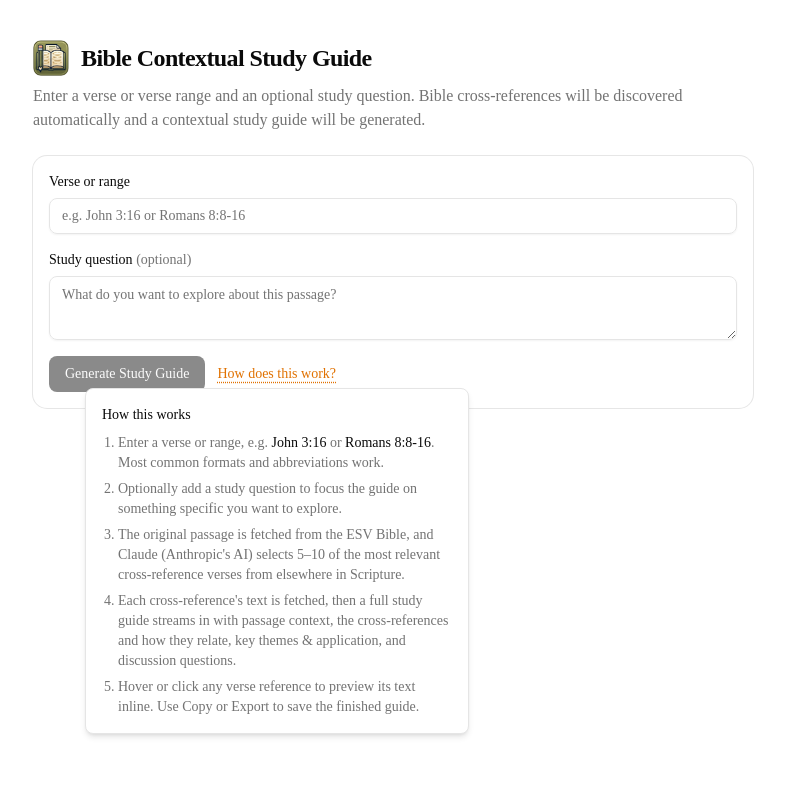
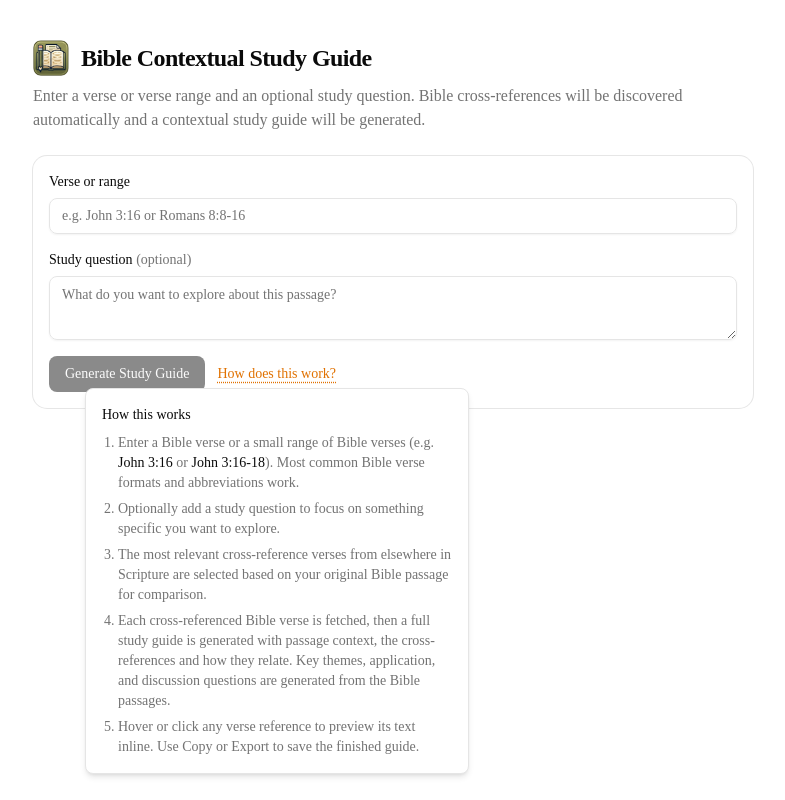
Before and after one commit to ez-p/bible_xref2, a Next.js app: page / in a window 1280 px wide. Both pictures are taken after a click on the button "How does this work?". Shown: the whole page, without its empty margins (247-1032 px from the left). Built offline with nearby package versions, Linux system fonts and the light colour scheme.

Commit message:
Updated the help text

```diff
--- a/src/components/study-form.tsx
+++ b/src/components/study-form.tsx
@@ -137,23 +137,24 @@ export function StudyForm() {
                     <p className="font-medium">How this works</p>
                     <ol className="list-decimal space-y-1.5 pl-4 text-muted-foreground">
                       <li>
-                        Enter a verse or range, e.g. <span className="text-foreground">John 3:16</span> or{" "}
-                        <span className="text-foreground">Romans 8:8-16</span>. Most common formats and
-                        abbreviations work.
+                        Enter a Bible verse or a small range of Bible verses (e.g.{" "}
+                        <span className="text-foreground">John 3:16</span> or{" "}
+                        <span className="text-foreground">John 3:16-18</span>). Most common Bible verse
+                        formats and abbreviations work.
                       </li>
                       <li>
-                        Optionally add a study question to focus the guide on something specific you want
-                        to explore.
+                        Optionally add a study question to focus on something specific you want to
+                        explore.
                       </li>
                       <li>
-                        The original passage is fetched from the ESV Bible, and Claude (Anthropic&apos;s AI)
-                        selects 5&ndash;10 of the most relevant cross-reference verses from elsewhere in
-                        Scripture.
+                        The most relevant cross-reference verses from elsewhere in Scripture are selected
+                        based on your original Bible passage for comparison.
                       </li>
                       <li>
-                        Each cross-reference&apos;s text is fetched, then a full study guide streams in with
-                        passage context, the cross-references and how they relate, key themes &amp;
-                        application, and discussion questions.
+                        Each cross-referenced Bible verse is fetched, then a full study guide is
+                        generated with passage context, the cross-references and how they relate. Key
+                        themes, application, and discussion questions are generated from the Bible
+                        passages.
                       </li>
                       <li>
                         Hover or click any verse reference to preview its text inline. Use Copy or Export
```
